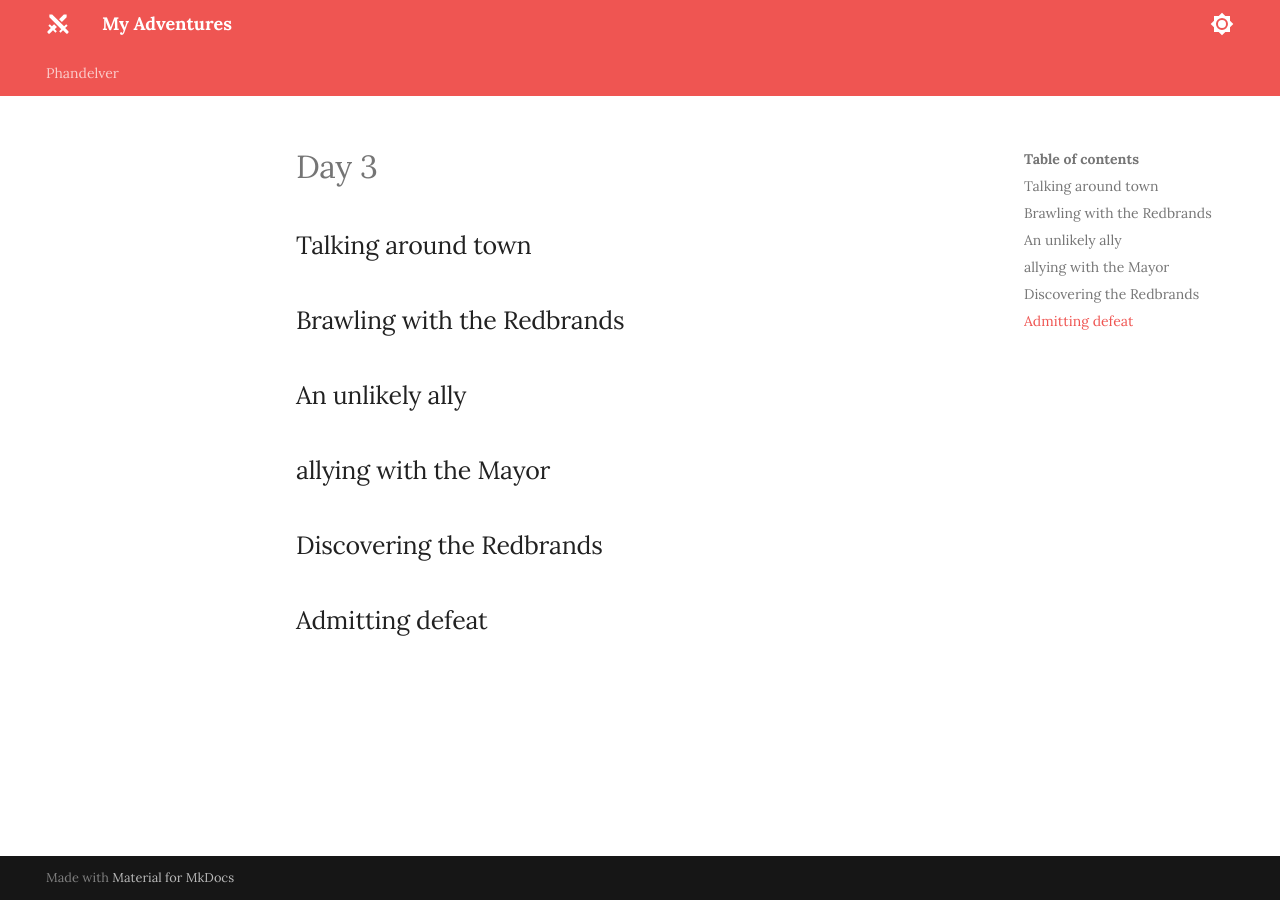
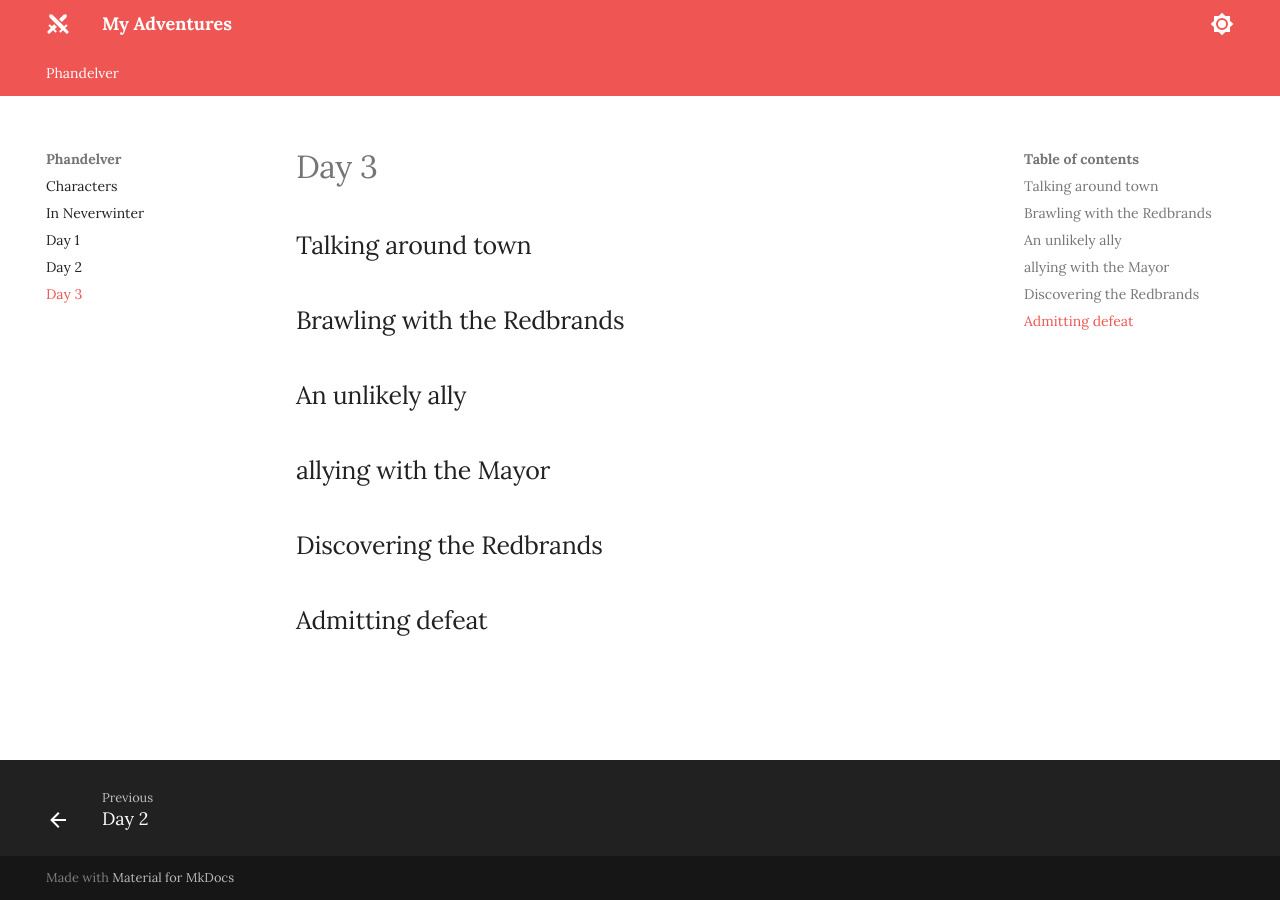
Before and after one commit to jonasmcferreira/adventures, an MkDocs documentation site: the page built from docs/phandelver/03.md, in a window 1280 px wide. Built offline with MkDocs 1.6.1 and Material for MkDocs 9.7.7, drawn with Linux system fonts in a browser that asks for light colours.

Commit message:
modified mkdocs.yml

```diff
--- a/mkdocs.yml
+++ b/mkdocs.yml
@@ -7,6 +7,7 @@
       - In Neverwinter: phandelver/00.md
       - Day 1: phandelver/01.md
       - Day 2: phandelver/02.md
+      - Day 3: phandelver/03.md
 
 theme:
   name: material
```
